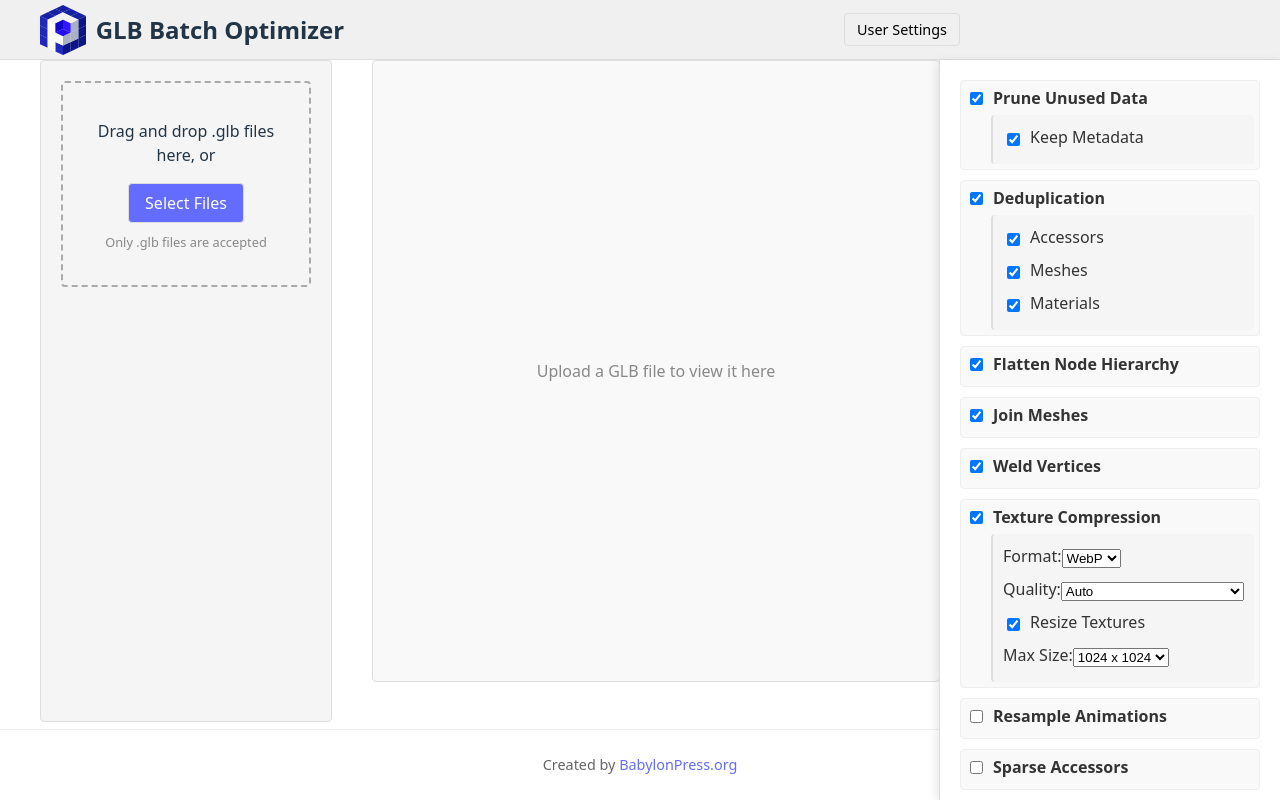
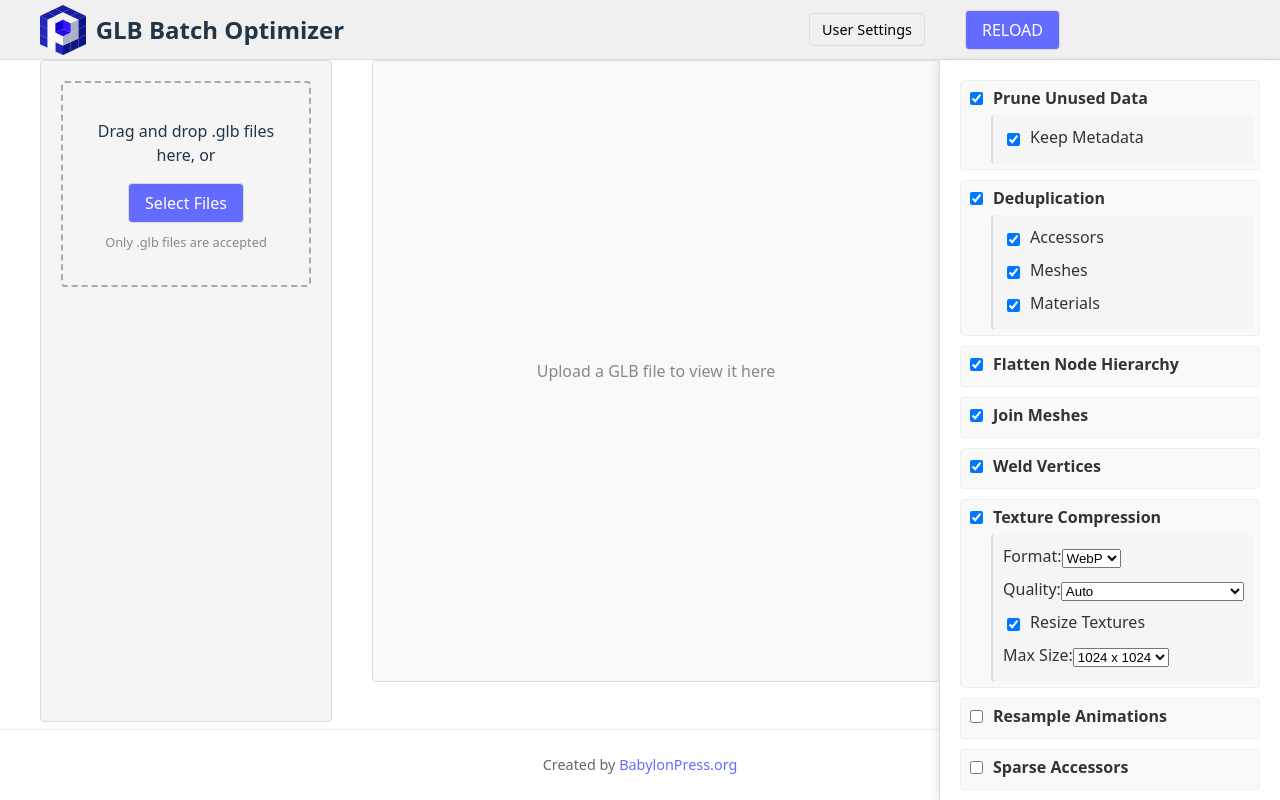
Before and after one commit to eldinor/glb-batch-opt, a React (Vite) app: page / in a window 1280 px wide. Built offline with nearby package versions, Linux system fonts and the light colour scheme.

Commit message:
Reload functionality

```diff
--- a/src/App.css
+++ b/src/App.css
@@ -53,6 +53,16 @@ button.small {
   font-size: 0.8rem;
 }
 
+button.reload {
+  background-color: #646cff;
+  color: white;
+  padding: 8px 16px;
+  font-size: 1rem;
+}
+button.reload:hover {
+  background-color: #1215f7;
+}
+
 button.danger {
   background-color: #f44336;
   color: white;
@@ -87,7 +97,7 @@ button.danger:disabled {
   width: 100%;
   border-bottom: 1px solid #ddd;
   box-sizing: border-box;
-  padding-right: 320px; /* Add extra padding on the right to account for settings panel */
+  padding-right: 220px; /* Add extra padding on the right to account for settings panel */
   padding-left: 40px;
   padding-top: 5px;
   padding-bottom: 5px;
@@ -101,7 +111,7 @@ button.danger:disabled {
 
 .header-controls {
   display: flex;
-  gap: 10px;
+  gap: 40px;
   align-items: center;
 }
 
--- a/src/App.tsx
+++ b/src/App.tsx
@@ -1,4 +1,4 @@
-import { useState, useEffect } from "react";
+import { useState, useEffect, useRef } from "react";
 import "./App.css";
 import FileUploader from "./Components/FileUploader.tsx";
 import { lazySetTheme, userPrefersDarkMode } from "./utilities/utilities.ts";
@@ -22,6 +22,7 @@ function App() {
   });
 
   const [showUserSettings, setShowUserSettings] = useState(false);
+  const uploaderRef = useRef<{ reprocessAll: () => Promise<void> } | null>(null);
 
   /* componentDidMount executed once after render (must have empty array dependencies) */
   useEffect(() => {
@@ -162,6 +163,7 @@ function App() {
               </div>
             )}
           </div>
+<button className="reload" onClick={() => uploaderRef.current?.reprocessAll()}>RELOAD</button>
         </div>
       </header>
 
@@ -744,7 +746,7 @@ function App() {
       </div>
 
       <div className="app-container with-settings">
-        <FileUploader settings={settings} />
+        <FileUploader ref={uploaderRef} settings={settings} />
       </div>
 
       <footer className="app-footer">
--- a/src/Components/FileUploader.tsx
+++ b/src/Components/FileUploader.tsx
@@ -19,7 +19,7 @@ import {
   metalRough,
 } from "@gltf-transform/functions";
 import { MeshoptEncoder, MeshoptDecoder, MeshoptSimplifier } from "meshoptimizer";
-import { useState, useRef, type ChangeEvent, useEffect } from "react";
+import { useState, useRef, type ChangeEvent, useEffect, forwardRef, useImperativeHandle } from "react";
 import JSZip from "jszip";
 import ModelViewer from "./ModelViewer.tsx";
 import type { DragEvent, MouseEvent } from "react";
@@ -33,13 +33,17 @@ interface FileProgress {
   url?: string;
   originalSize?: number; // Size in bytes
   optimizedSize?: number; // Size in bytes
+  originalData?: Uint8Array;
 }
 
 interface FileUploaderProps {
   settings: OptimizationSettings;
 }
 
-export default function FileUploader({ settings }: FileUploaderProps) {
+export default forwardRef<{ reprocessAll: () => Promise<void> }, FileUploaderProps>(function FileUploader(
+  { settings }: FileUploaderProps,
+  ref
+) {
   const [files, setFiles] = useState<FileProgress[]>([]);
   const [isProcessing, setIsProcessing] = useState(false);
   const [isDragging, setIsDragging] = useState(false);
@@ -93,9 +97,18 @@ export default function FileUploader({ settings }: FileUploaderProps) {
 
         // Read file as array buffer
         const fileData = await readFileAsArrayBuffer(file);
+        const originalData = new Uint8Array(fileData);
+        // Save original data for reprocessing
+        setFiles((prev) => {
+          const updated = [...prev];
+          if (updated[index]) {
+            updated[index] = { ...updated[index], originalData };
+          }
+          return updated;
+        });
 
         // Process the GLB file with optimization settings
-        const result = await processGLB(new Uint8Array(fileData));
+        const result = await processGLB(originalData);
 
         // Update with result
         setFiles((prev) => {
@@ -382,6 +395,68 @@ export default function FileUploader({ settings }: FileUploaderProps) {
     return { url: assetUrl, size: glb.byteLength };
   };
 
+  const reprocessAll = async () => {
+    if (files.length === 0) return;
+    setIsProcessing(true);
+
+    const selectedIndex = selectedModel ? files.findIndex((f) => f.url === selectedModel) : -1;
+
+    for (let i = 0; i < files.length; i++) {
+      const f = files[i];
+      if (!f.originalData) continue;
+
+      // Update status to processing
+      setFiles((prev) => {
+        const updated = [...prev];
+        if (updated[i]) {
+          updated[i] = { ...updated[i], status: "processing" };
+        }
+        return updated;
+      });
+
+      // Revoke previous object URL to free memory
+      if (f.url) {
+        try {
+          URL.revokeObjectURL(f.url);
+        } catch {}
+      }
+
+      try {
+        const result = await processGLB(f.originalData);
+
+        setFiles((prev) => {
+          const updated = [...prev];
+          if (updated[i]) {
+            updated[i] = {
+              ...updated[i],
+              status: "completed",
+              url: result.url,
+              optimizedSize: result.size,
+            };
+          }
+          return updated;
+        });
+
+        if (i === selectedIndex || (selectedIndex === -1 && i === 0)) {
+          setSelectedModel(result.url);
+        }
+      } catch (err) {
+        console.error("Error reprocessing file:", err);
+        setFiles((prev) => {
+          const updated = [...prev];
+          if (updated[i]) {
+            updated[i] = { ...updated[i], status: "error", error: String(err) };
+          }
+          return updated;
+        });
+      }
+    }
+
+    setIsProcessing(false);
+  };
+
+  useImperativeHandle(ref, () => ({ reprocessAll }));
+
   const handleModelSelect = (url: string) => {
     setSelectedModel(url);
   };
@@ -451,7 +526,7 @@ export default function FileUploader({ settings }: FileUploaderProps) {
   };
 
   const formatFileName = (fileName: string): string => {
-    //@ts-ignore
+
     const { fileNameSuffix, shortenFileNames, maxFileNameLength } = settings.userSettings;
 
     // Remove .glb extension
@@ -645,4 +720,4 @@ export default function FileUploader({ settings }: FileUploaderProps) {
       </div>
     </div>
   );
-}
+});
```
